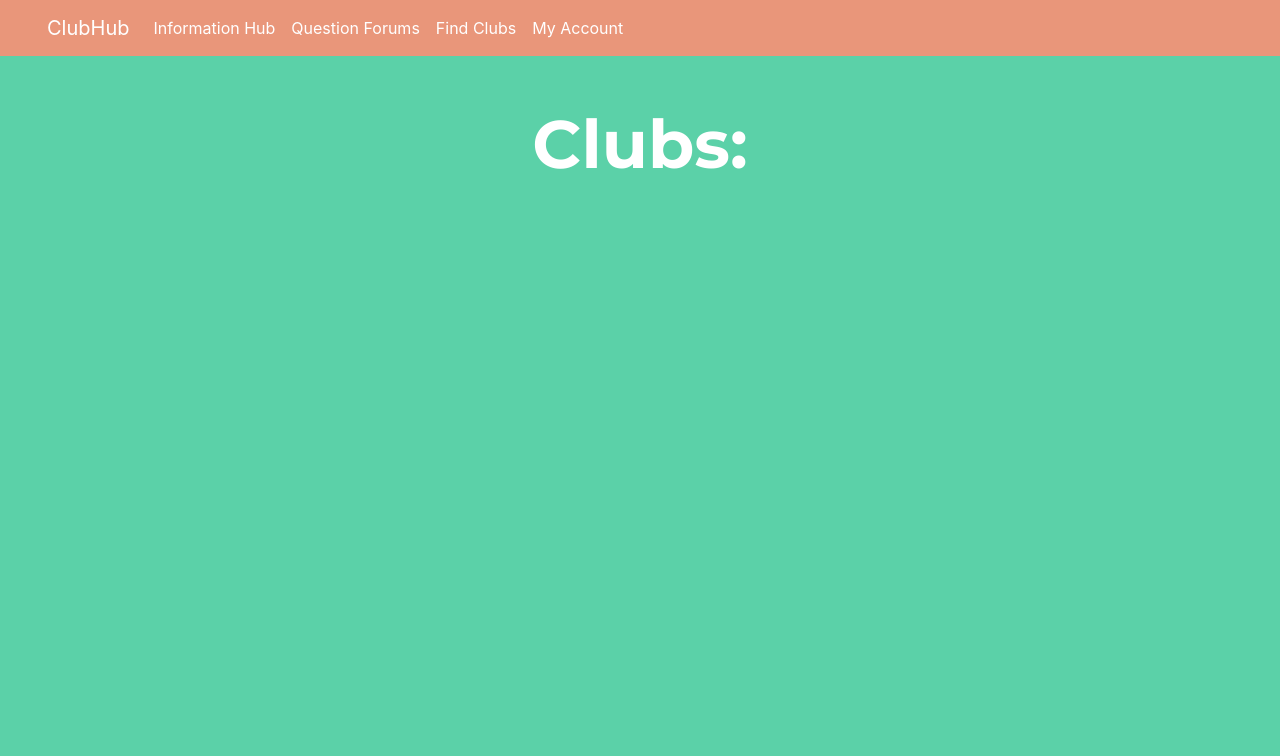
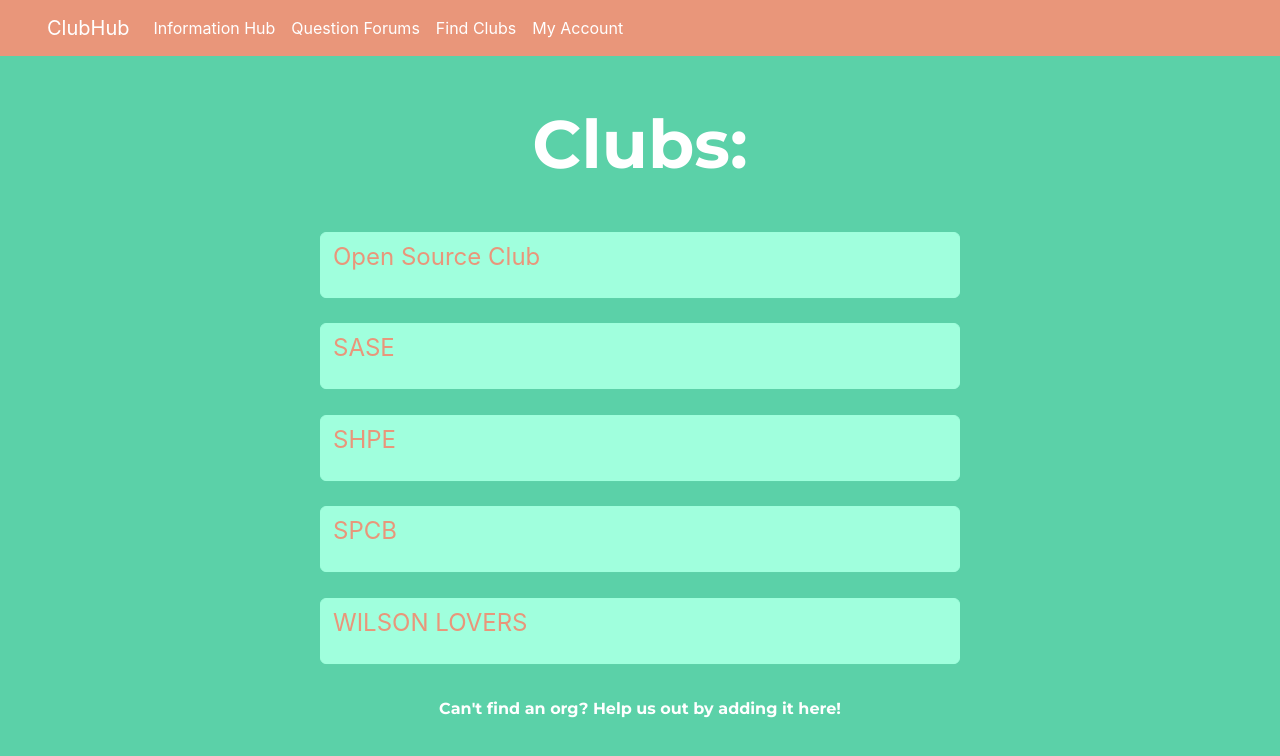
Before and after one commit to WilsonGoins/ClubHub, a React (Create React App) app in the folder React/clubhub/: page /clubfinder in a window 1280 px wide. Shown: the top 756 px of the page. Built offline with nearby package versions, Linux system fonts and the light colour scheme.

Commit message:
ADDED ADD NEW CLUB IN FIND CLUB

```diff
--- a/React/clubhub/src/App/App.js
+++ b/React/clubhub/src/App/App.js
@@ -30,7 +30,7 @@ function App() {
                 <Route path="/createpost" exact element={<CreatePost />} />
                 <Route path="/myaccount" exact element={<MyAccount />} />
                 <Route path="/newclubinfo" exact element={<NewClubInfo />} />
-                <Route path="/clubfinder/" exact element={<ClubFinder />} />
+                <Route path="/clubfinder" exact element={<ClubFinder />} />
 
 
             </Routes>
--- a/React/clubhub/src/ClubFinder/ClubFinder.css
+++ b/React/clubhub/src/ClubFinder/ClubFinder.css
@@ -69,3 +69,12 @@
     font-size: 135%;
     color: white;
 }
+
+.CF-new-club-txt {
+    font-family: 'Montserrat';
+    font-size: 100%;
+    text-align: center;
+    font-weight: bold;
+    color: white;
+    cursor: pointer;
+}
--- a/React/clubhub/src/ClubFinder/ClubFinder.js
+++ b/React/clubhub/src/ClubFinder/ClubFinder.js
@@ -35,14 +35,20 @@ const ClubFinder = () => {
                     </div>
 
                     <div className="CF-clubs-container">
-                        {clubsRes.map((club, name) => (
+                        {testArray.map((club, title) => (
                             <div key={club}>
                                 <button className="CF-clubs-button btn btn-outline-success NVB-text-color" style={navItemStyles}
-                                    onClick={() => {{setIsSelected(true)}; {setSelectedClub(club.name)}}}>
-                                    <p>{club.name}</p>
+                                    onClick={() => {{setIsSelected(true)}; {setSelectedClub(club.title)}}}>
+                                    <p>{club.title}</p>
                                 </button>
                             </div>
                         ))}
+
+                        <div className="CF-new-club-txt" onClick={() => {navigate("/newclubinfo")}}>
+
+                            Can't find an org? Help us out by adding it here!
+                        </div>
+
                     </div>
                 </>
             )}
```
